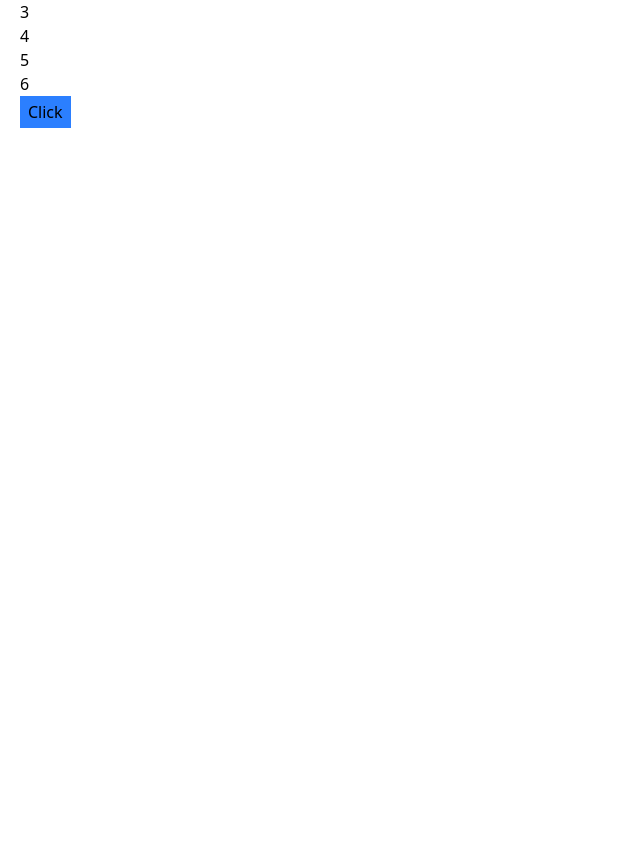
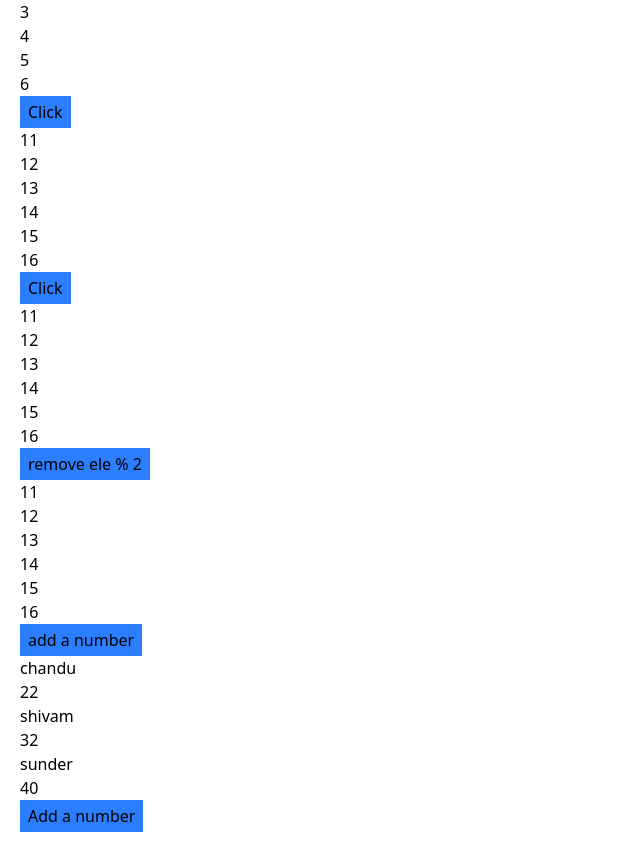
Before and after one commit to 72Chandu/FRONTEND, a React (Vite) app in the folder react/using-vite/: page / in a window 1280 px wide. Shown: the part 220-1072 px from the top of the page, without its empty margins (0-640 px from the left). Before the commit the page ends 800 px from the top, so only its background shows below. Built offline with nearby package versions, Linux system fonts and the light colour scheme.

Commit message:
operation on array

```diff
--- a/react/using-vite/src/App.jsx
+++ b/react/using-vite/src/App.jsx
@@ -54,8 +54,12 @@ function App(){ // any funtion that return jsx is component
   const [val1,setVal1]=useState({name:"chandu",isbanned:false});
   const [val2,setVal2]=useState({name:"Raj",age:24});
   const [val3,setVal3]=useState([1,2,3,4,5,6]);
+  const [val4,setVal4]=useState([11,12,13,14,15,16]);
+  const [val5,setVal5]=useState([11,12,13,14,15,16]);
+  const [val6,setVal6]=useState([11,12,13,14,15,16]);
+  const [val7,setVal7]=useState([{name:"chandu",age:22},{name:"shivam",age:32},{name:"sunder",age:40}]);
   return (
-    <div className='p-5'>
+    <div className='p-5 '>
       <h1>{val}</h1>
       <button onClick={() => setVal((prev) => prev + 1)} className="bg-blue-500 rounded text-xs text-white">change karo</button>
 
@@ -77,6 +81,44 @@ function App(){ // any funtion that return jsx is component
       className='px-2 py-1 bg-blue-500'>Click
       </button>
 
+      {val4.map(item=><h1>{item}</h1>)}
+      <button onClick={()=>setVal4(()=>val4.filter((item,idx)=>idx!=2)
+      )}
+      className='px-2 py-1 bg-blue-500'>Click
+      </button>
+
+      {val5.map(item=><h1>{item}</h1>)}
+      <button onClick={()=>setVal5(()=>val5.filter((item,idx)=>item%2!==0)
+      )}
+      className='px-2 py-1 bg-blue-500'>remove ele % 2
+      </button>
+
+      {val6.map(item=><h1>{item}</h1>)}
+      <button onClick={()=>setVal6([...val6,17])}
+      className='px-2 py-1 bg-blue-500'>add a number
+      </button>
+
+      {val7.map((item) => (
+  <div key={item.name}>
+    <h1>{item.name}</h1>
+    <h2>{item.age}</h2>
+  </div>
+))}
+
+<button
+  onClick={() =>
+    setVal7((prevVal) =>
+      prevVal.map((item) =>
+        item.name === "shival" ? { name: "shivam", age: 26 } : item
+      )
+    )
+  }
+  className="px-2 py-1 bg-blue-500"
+>
+  Add a number
+</button>
+
+
     </div>
   );
 
```
